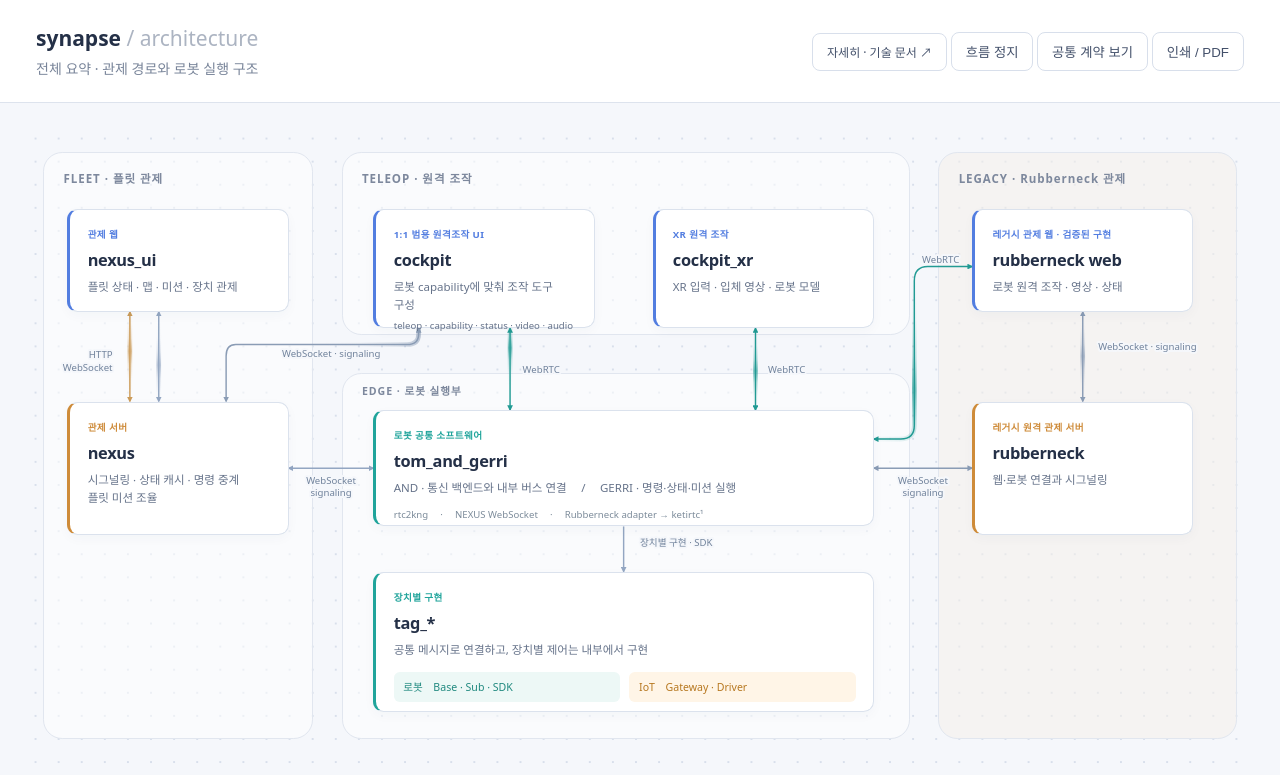
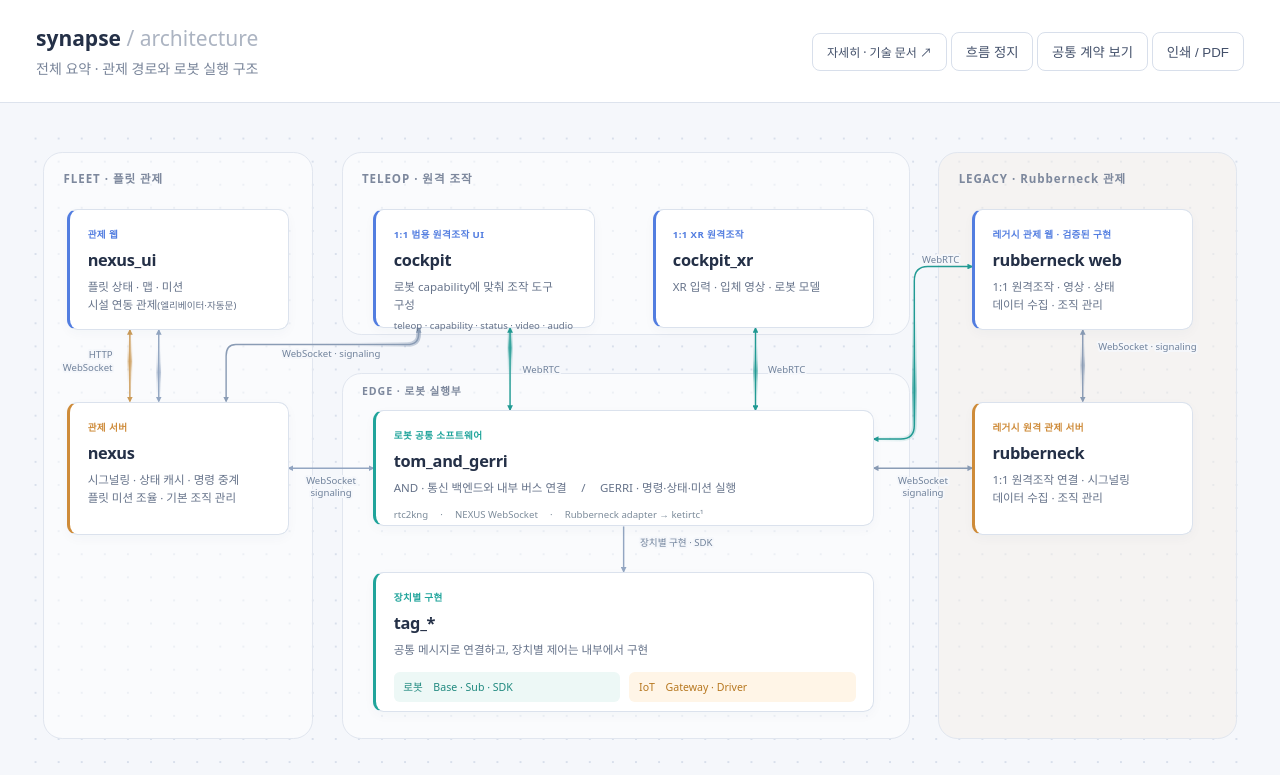
Before and after one commit to keti-synapse/keti-synapse.github.io, a plain HTML site: page architecture.html in a window 1280 px wide. Shown: the top 775 px of the page. Drawn offline with Linux system fonts and the light colour scheme.

Commit message:
관제 화면의 시설 연동과 조직 관리 역할 설명 보완

```diff
--- a/architecture.html
+++ b/architecture.html
@@ -50,13 +50,13 @@
 <path class="wire" marker-start="none" d="M623 415 V462"/></g>
 <text class="label" x="92" y="240" text-anchor="end"><tspan x="92">HTTP</tspan><tspan x="92" dy="13">WebSocket</tspan></text><text class="label" x="268" y="239">WebSocket · signaling</text><text class="label" x="518" y="256">WebRTC</text><text class="label" x="773" y="256">WebRTC</text><text class="label" x="302" y="340">WebSocket</text><text class="label" x="1116" y="232">WebSocket · signaling</text><text class="label" x="965" y="451">WebSocket · signaling</text><text class="label" x="933" y="141">WebRTC</text><text class="label" x="640" y="435">장치별 구현 · SDK</text>
 <g class="dependencies"><path class="wire dep" d="M420 676 L160 374 M500 676 L478 190 M620 676 V391 M740 676 L760 190 M830 676 L1100 374"/></g></svg>
-<div class="card blue" style="left:45px;top:85px"><small>관제 웹</small><h3>nexus_ui</h3><p>플릿 상태 · 맵 · 미션 · <span style="white-space:nowrap">장치 관제</span></p></div>
-<div class="card orange" style="left:45px;top:270px"><small>관제 서버</small><h3>nexus</h3><p>시그널링 · 상태 캐시 · <span style="white-space:nowrap">명령 중계</span><br>플릿 미션 조율</p></div>
+<div class="card blue" style="left:45px;top:85px"><small>관제 웹</small><h3>nexus_ui</h3><p>플릿 상태 · 맵 · 미션<br>시설 연동 관제<span style="font-size:10px">(엘리베이터·자동문)</span></p></div>
+<div class="card orange" style="left:45px;top:270px"><small>관제 서버</small><h3>nexus</h3><p>시그널링 · 상태 캐시 · <span style="white-space:nowrap">명령 중계</span><br>플릿 미션 조율 · 기본 조직 관리</p></div>
 <div class="card blue" style="left:363px;top:85px"><small>1:1 범용 원격조작 UI</small><h3>cockpit</h3><p title="SYNAPSE 호환 로봇의 status와 capability를 읽어 공통·전용 조작 도구를 구성한다. 지원하지 않는 기능은 숨기거나 비활성화한다.">로봇 capability에 맞춰 조작 도구 구성</p><div style="font-size:10px;color:#66738a;margin-top:5px">teleop · capability · status · video · audio</div></div>
-<div class="card blue" style="left:653px;top:85px"><small>XR 원격 조작</small><h3>cockpit_xr</h3><p>XR 입력 · 입체 영상 · 로봇 모델</p></div>
+<div class="card blue" style="left:653px;top:85px"><small>1:1 XR 원격조작</small><h3>cockpit_xr</h3><p>XR 입력 · 입체 영상 · 로봇 모델</p></div>
 <div class="card teal" style="left:363px;top:294px;width:520px;height:121px"><small>로봇 공통 소프트웨어</small><h3>tom_and_gerri</h3><p>AND · 통신 백엔드와 내부 버스 연결　 /　 GERRI · 명령·상태·미션 실행</p><div style="font-size:10px;margin-top:10px;color:#7c8b9a">rtc2kng　 ·　 NEXUS WebSocket　 ·　 Rubberneck adapter → ketirtc¹</div></div>
-<div class="card blue" style="left:985px;top:85px"><small>레거시 관제 웹 · 검증된 구현</small><h3>rubberneck web</h3><p>로봇 원격 조작 · 영상 · 상태</p></div>
-<div class="card orange" style="left:985px;top:270px"><small>레거시 원격 관제 서버</small><h3>rubberneck</h3><p>웹·로봇 연결과 시그널링</p></div>
+<div class="card blue" style="left:985px;top:85px"><small>레거시 관제 웹 · 검증된 구현</small><h3>rubberneck web</h3><p>1:1 원격조작 · 영상 · 상태<br>데이터 수집 · 조직 관리</p></div>
+<div class="card orange" style="left:985px;top:270px"><small>레거시 원격 관제 서버</small><h3>rubberneck</h3><p>1:1 원격조작 연결 · 시그널링<br>데이터 수집 · 조직 관리</p></div>
 <div class="card teal devices"><small>장치별 구현</small><h3>tag_*</h3><p>공통 메시지로 연결하고, 장치별 제어는 내부에서 구현</p><div class="chips"><div class="chip">로봇　Base · Sub · SDK</div><div class="chip iot">IoT　Gateway · Driver</div></div></div>
 <div class="card purple contract"><small>모든 계층이 따르는 공통 계약</small><h3>synapse</h3><p>message · topic · status · capability · mission · schema</p></div>
 </div></div><div class="contract-key">보라색 빛 · 공통 계약　 /　 실선 배지 · Python import　 /　 점선 배지 · 메시지 규약　 ·　구현 경계에서 사용하는 계약 기준</div><div class="flow-status" aria-live="polite">설명용 흐름 · 실제 트래픽 아님</div><div class="legend"><span><i style="border-color:#cb9b59"></i>HTTP</span><span><i></i>WebSocket</span><span><i style="border-color:#229b94"></i>WebRTC</span><span>signaling = 연결 협상 · 선 위에 별도 표기</span></div><div class="note">SYNAPSE 아키텍처 요약 · ¹ ketirtc는 별도 설치 라이브러리이며 adapter가 사용함 · 공통 계약은 중계 서버가 아님</div><script>function fitPreview(){document.querySelector(".map").style.zoom=Math.min(1,(window.innerWidth-48)/1280)}window.addEventListener("resize",fitPreview);fitPreview();for(const card of document.querySelectorAll('.card')){const name=card.querySelector('h3')?.textContent;const kind=['nexus','tom_and_gerri','tag_*'].includes(name)?'python':['nexus_ui','cockpit','cockpit_xr','rubberneck web'].includes(name)?'message':null;if(kind){card.dataset.contract=kind;const tag=document.createElement('span');tag.className='contract-tag';tag.textContent=kind==='python'?'Python import':'메시지 규약'+(name==='rubberneck web'?' · 레거시 변환 경계 포함':'');card.append(tag)}}document.querySelector('#toggle').onclick=function(){document.body.classList.toggle('show-contract');this.classList.toggle('active')}
```
